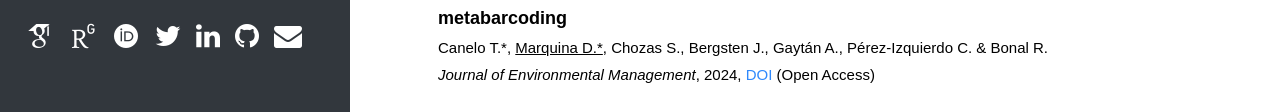
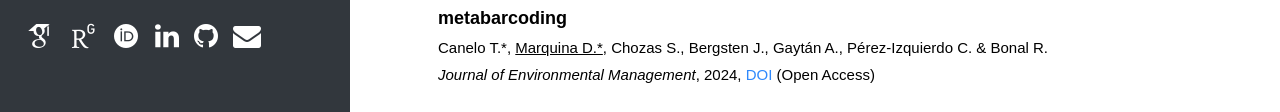
Before and after one commit to metagusano/metagusano.github.io, a plain HTML site: page publications.html in a window 1280 px wide. Shown: the part 517-629 px from the top of the page. Drawn offline with Linux system fonts and the light colour scheme; files whose address does not match are found by name.

Commit message:
Update publications.html

```diff
--- a/publications.html
+++ b/publications.html
@@ -38,7 +38,6 @@
             &nbsp; &nbsp;&nbsp;&nbsp;&nbsp;&nbsp;<a href="https://scholar.google.es/citations?user=sCNxzWAAAAAJ&hl=es&oi=ao" class="ai ai-google-scholar ai-2x" style="color:white" target="_blank"></a>
             &nbsp; &nbsp;<a href="https://www.researchgate.net/profile/Daniel_Marquina" class="ai ai-researchgate ai-2x" style="color:white" target="_blank"></a>
             &nbsp; &nbsp;<a href="http://orcid.org/0000-0001-5722-058X" class="ai ai-orcid ai-2x" style="color:white" target="_blank"></a>
-            &nbsp; &nbsp;<a href="https://twitter.com/metagusano" class="fa fa-twitter fa-2x" style="color:white" target="_blank"></a>
             &nbsp; &nbsp;<a href="https://www.linkedin.com/in/daniel-marquina-0234b0130/" class="fa fa-linkedin fa-2x" style="color:white" target="_blank"></a>
             &nbsp; &nbsp;<a href="https://github.com/metagusano" class="fa fa-github fa-2x" style="color:white" target="_blank"></a>
             &nbsp;&nbsp;&nbsp;<a href="mailto:danielmarquinahz@gmail.com" class="fa fa-envelope fa-2x" style="color:white" target="_blank"></a>
```
